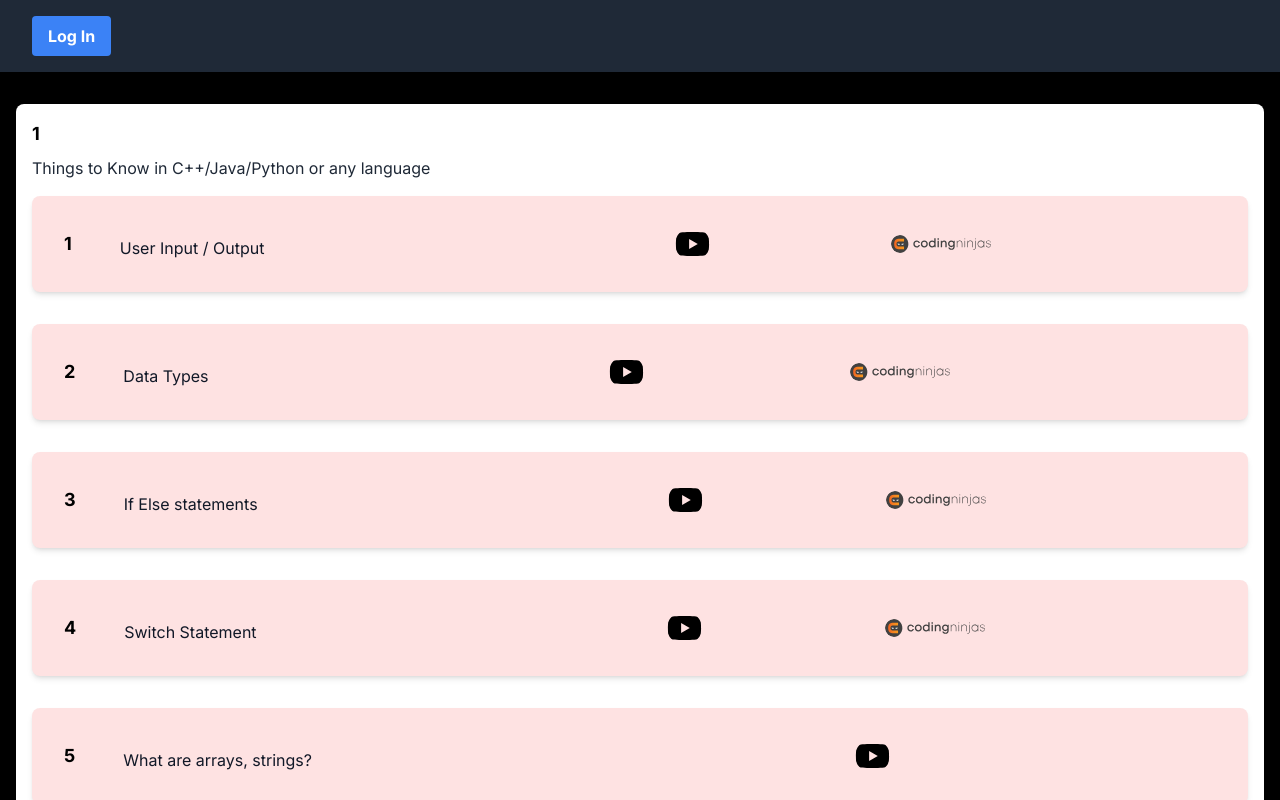
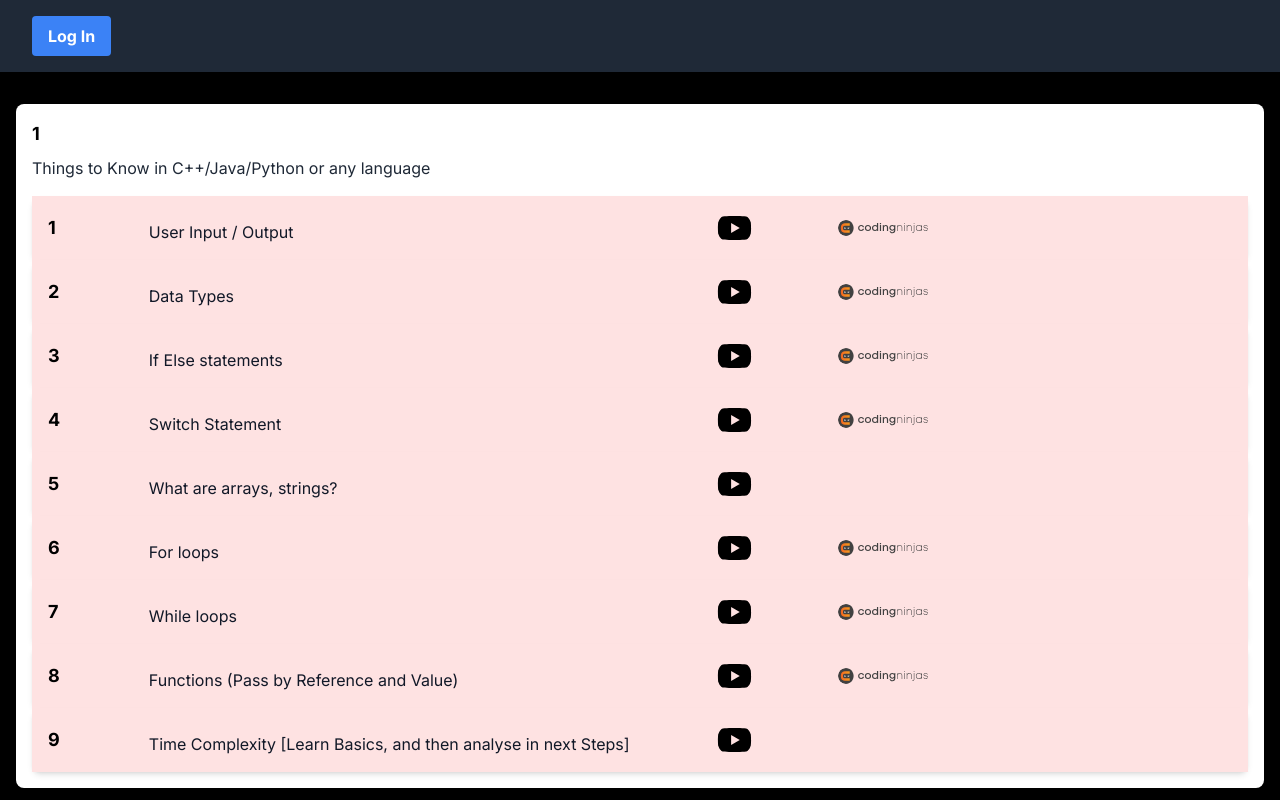
Before and after one commit to shubham21155102/portfolio, a Next.js app in the folder apps/web/: page /progress/1 in a window 1280 px wide. Built offline with nearby package versions, Linux system fonts and the light colour scheme.

Commit message:
add new style

```diff
--- a/apps/web/app/progress/[slug]/page.tsx
+++ b/apps/web/app/progress/[slug]/page.tsx
@@ -52,7 +52,7 @@ const IndividualTopics = (props: any) => {
     if (userId) {
       fetchSolvedQuestions();
     }
-  }, [userId,reload]);
+  }, [userId, reload]);
   function isProblemSolved(problemId: string) {
     return solvedQuestions.includes(problemId);
   }
@@ -100,116 +100,75 @@ const IndividualTopics = (props: any) => {
     <>
       <div className="flex flex-col h-screen">
         <ProgressHeader />
+        {/* <table >
+        <thead>
+    <tr className="text-red-900">
+      <th style={{width:"5%"}}>Sr No. </th>
+      <th style={{width:"50%"}}>Question </th>
+      <th style={{width:"5%"}}>YouTube</th>
+      <th style={{width:"5%"}}>Coding Ninjas</th>
+      <th style={{width:"5%"}}>LeetCode</th>
+      <th style={{width:"30%"}}>Status</th>
+    </tr>
+  </thead>
+        </table> */}
         <div className="flex-grow px-4 py-8">
           {dsaData.data[slug - 1]?.sub_steps.map((item, index) => (
             <div key={index} className="bg-white rounded-lg shadow-md p-4 mb-8">
               <h2 className="text-lg font-bold text-black">{item.sl_no}</h2>
               <p className="mt-2 text-gray-800">{item.title}</p>
               <div className="mt-4">
+              <table className="w-full">
+
+  <tbody>
+
     {item.topics.map((topic, index) => (
-                  <div
-                    key={index}
-                    className={`rounded-lg shadow-md p-4 mb-8 ${
-                      isProblemSolved(topic.id) ? SOLVED_CLASS : UNSOLVED_CLASS
-                    }`}
-                  >
-                    <table className="w-full">
-                      <tbody>
-                        <tr>
-                          <td className="p-4 flex items-center">
-                            <h3 className="text-lg font-bold text-black mr-2">
-                              {topic.sl_no_a2z}
-                            </h3>
-                            <p className="mt-2 text-gray-900 mr-2 px-10">
-                              {topic.title}
-                            </p>
+      <tr key={index} className={`rounded-lg shadow-md p-4 mb-8 ${isProblemSolved(topic.id) ? SOLVED_CLASS : UNSOLVED_CLASS}`}>
+         <td className="p-4 " style={{width:"5%"}}>
+          <p className="text-lg font-bold text-black mr-2" >{topic.sl_no_a2z}</p>
         </td>
-                          <td className="p-4">
-                            <Link
-                              href={`${topic.yt_link}`}
-                              passHref
-                              target="__blank"
-                            >
-                              <Image
-                                src={"/youtube.svg"}
-                                alt="YouTube Link"
-                                width={35}
-                                height={35}
-                                className="rounded-full"
-                              />
+        <td className="p-4" style={{width:"50%"}}>
+          <p className="mt-2 text-gray-900 mr-2 px-10" >{topic.title}</p>
+        </td>
+        <td className="p-4" style={{width:"10%"}}>
+          <Link href={`${topic.yt_link}`} passHref target="__blank">
+            <Image src={"/youtube.svg"} alt="YouTube Link" width={35} height={35} className="rounded-full" />
           </Link>
         </td>
-                          <td className="p-4">
-                            <p className="mt-2 text-gray-900 mr-2 hidden absolute top-0 left-full bg-white p-2 shadow-lg rounded-lg border border-gray-200 pointer-events-none opacity-0 transition-opacity duration-200 group-hover:opacity-100 ">
-                              {topic.tags}
-                            </p>
-                          </td>
-                          <td className="p-4">
+        <td className="p-4" style={{width:"10%"}}>
           {topic.p1_link && (
             <Link href={`${topic.p1_link}`} target="__blank">
-                                <Image
-                                  src={"/cn.svg"}
-                                  alt="Link 1"
-                                  width={100}
-                                  height={100}
-                                  className="rounded-full"
-                                />
+              <Image src={"/cn.svg"} alt="Link 1" width={100} height={100} className="rounded-full" />
             </Link>
           )}
         </td>
-                          <td className="p-4">
+        <td className="p-4" style={{width:"10%"}}>
           {topic.p2_link && (
             <Link href={`${topic.p2_link}`} target="__blank">
-                                <Image
-                                  src={"/leetcode.png"}
-                                  alt="Link 2"
-                                  width={25}
-                                  height={25}
-                                  className="rounded-full"
-                                />
+              <Image src={"/leetcode.png"} alt="Link 2" width={25} height={25} className="rounded-full" />
             </Link>
           )}
         </td>
-                          <td>
-                            {loggedIn ? (
+        <td style={{width:"25%"}}>
+          {loggedIn && (
             <>
               {isProblemSolved(topic.id) ? (
-                                  <>
-                                    <Button
-                                      variant="contained"
-                                      color="primary"
-                                      className="p-2"
-                                      onClick={() =>
-                                        problemUnsolved(userId, topic.id)
-                                      }
-                                    >
+                <Button variant="contained" color="primary" className="p-2" onClick={() => problemUnsolved(userId, topic.id)}>
                   Mark as Unsolved
                 </Button>
-                                  </>
               ) : (
-                                  <>
-                                    <Button
-                                      variant="contained"
-                                      color="primary"
-                                      className="p-2"
-                                      onClick={() =>
-                                        problemSolved(userId, topic.id)
-                                      }
-                                    >
+                <Button variant="contained" color="primary" className="p-2" onClick={() => problemSolved(userId, topic.id)}>
                   Mark as Solved
                 </Button>
-                                  </>
               )}
             </>
-                            ) : (
-                              <></>
           )}
         </td>
       </tr>
+    ))}
   </tbody>
 </table>
-                  </div>
-                ))}
+
               </div>
             </div>
           ))}
```
Lines whose indentation alone changed are shown as unchanged.
